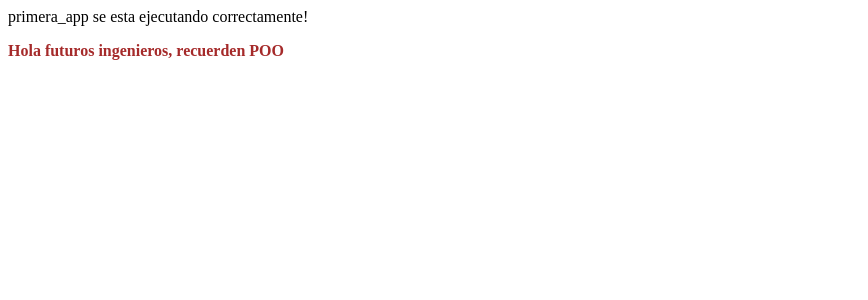
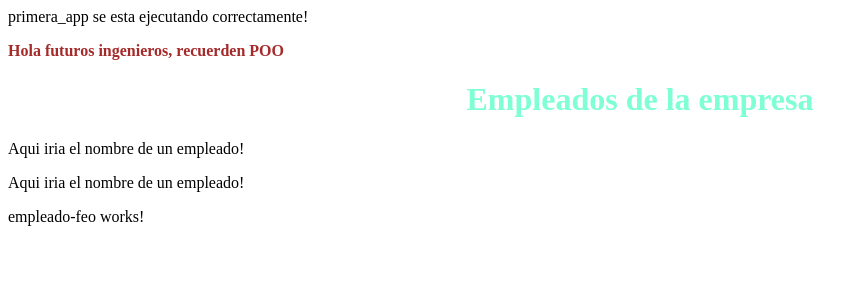
Before and after one commit to febeMina/primera_app, an Angular app: page / in a window 1280 px wide. Shown: the top 300 px of the page, without its empty margins (0-868 px from the left). Built offline with nearby package versions, Linux system fonts and the light colour scheme.

Commit message:
Cambios 090823

```diff
--- a/src/app/app.component.html
+++ b/src/app/app.component.html
@@ -1,3 +1,4 @@
 
     <span>{{ title }} se esta ejecutando correctamente!</span>
     <p class="salutacion">{{ saludo }}</p>
+    <app-empleados></app-empleados>
--- /dev/null
+++ b/src/app/empleado-feo/empleado-feo.component.ts
@@ -0,0 +1,15 @@
+import { Component } from '@angular/core';
+
+@Component({
+  selector: 'app-empleado-feo',
+  template: `
+    <p>
+      empleado-feo works!
+    </p>
+  `,
+  styles: [
+  ]
+})
+export class EmpleadoFeoComponent {
+
+}
--- /dev/null
+++ b/src/app/empleado/empleado.component.html
@@ -0,0 +1 @@
+<p>Aqui iria el nombre de un empleado!</p>
--- /dev/null
+++ b/src/app/empleados/empleados.component.css
@@ -0,0 +1,5 @@
+h1{
+    text-align: center;
+    font-weight: bold;
+    color: aquamarine;
+}
--- /dev/null
+++ b/src/app/empleados/empleados.component.html
@@ -0,0 +1,4 @@
+<h1>Empleados de la empresa</h1>
+<app-empleado></app-empleado>
+<app-empleado></app-empleado>
+<app-empleado-feo></app-empleado-feo>
```
Also changed, not shown: src/app/app.module.ts (+7 -1 lines), src/app/empleado/empleado.component.ts (added, +10 -0 lines), src/app/empleados/emplados.component.ts (added, +11 -0 lines), src/app/empleado/empleado.component.css (added), 2 other files (tests, documents, lock files or other folders).
